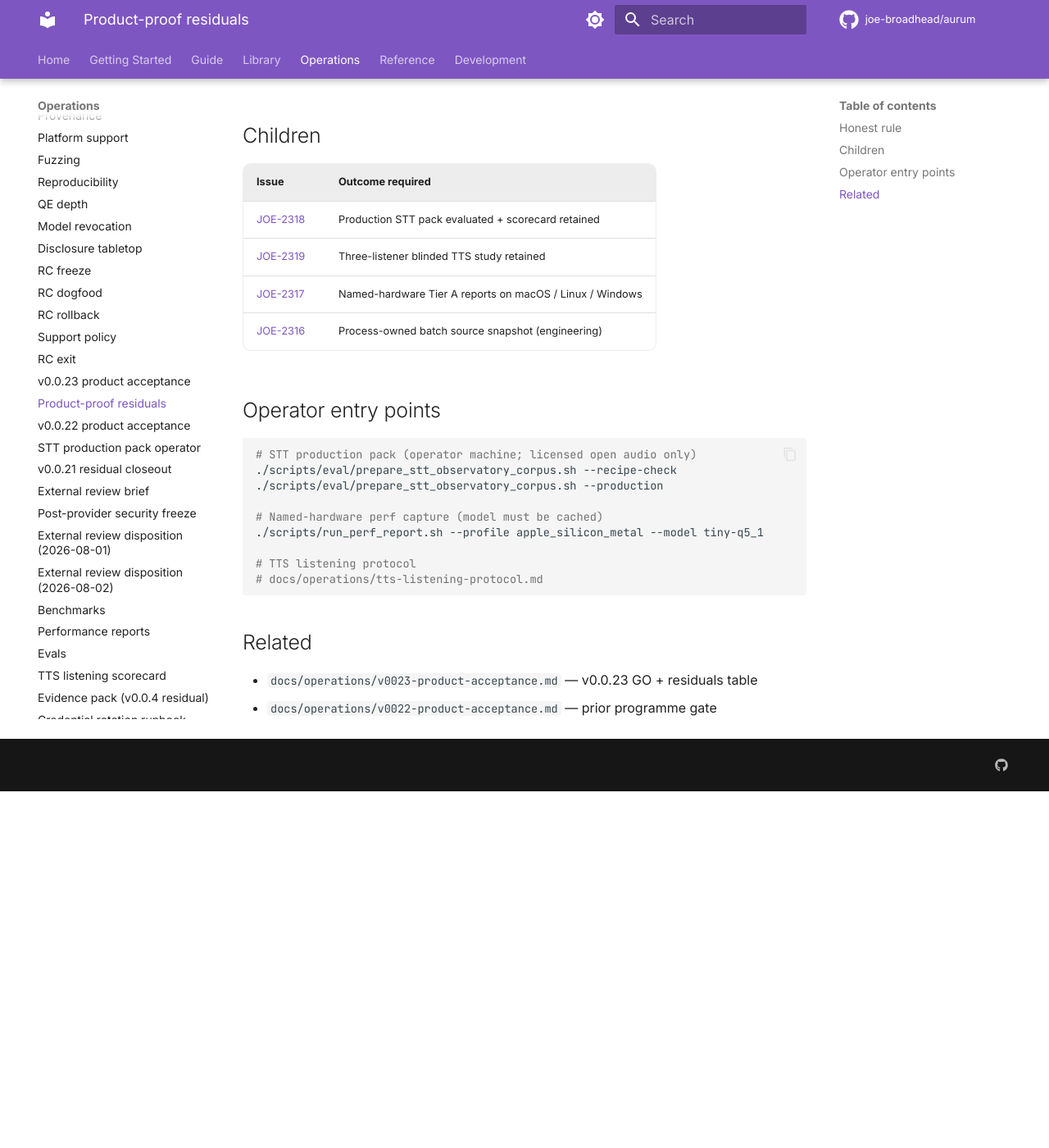
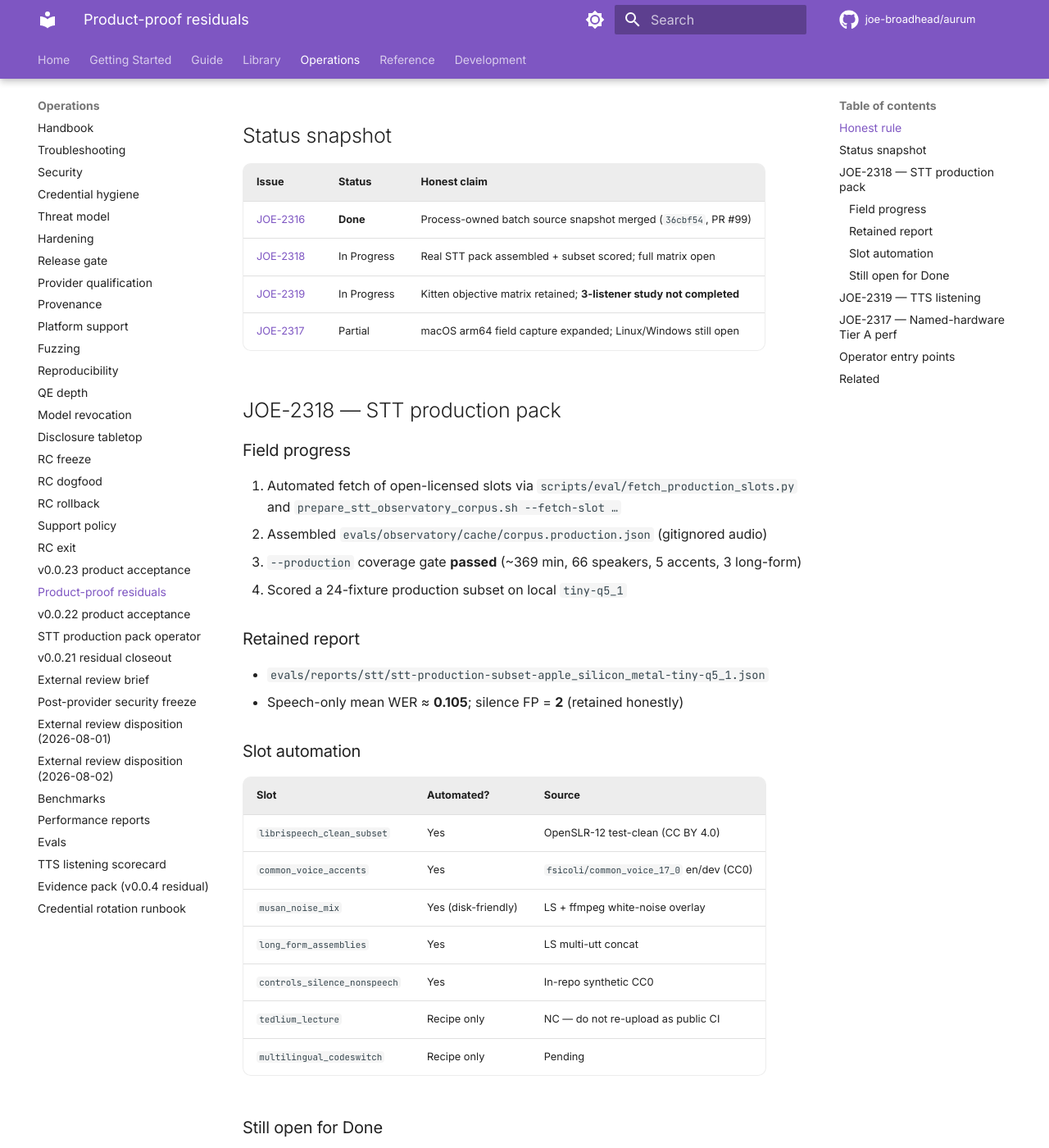
Before and after one commit to joe-broadhead/aurum, an MkDocs documentation site: the page built from docs/operations/product-proof-residuals.md, in a window 1280 px wide and 1400 px high, scrolled down 604 px. Shown: the whole window at 82% size. Built offline with MkDocs 1.6.1 and Material for MkDocs 9.7.7, drawn with Linux system fonts in a browser that asks for light colours; comment, search, counter and statistics services are not loaded; before the commit the page ends 1569 px from its top, so only the background shows below that; some of the changed text lies outside the part shown.

Commit message:
feat(evals): real STT production-pack fetch, assemble, and subset score (JOE-2318)
Automate licensed open-source slot fetch (LibriSpeech test-clean, Common Voice
accents, noise overlays, long-form assemblies, controls), assemble the production
corpus under a gitignored cache, and retain a real tiny-q5_1 subset scorecard.
Also record TTS objective and macOS perf operator smokes without claiming full
3-listener or 3-platform Done.

````diff
--- a/docs/operations/product-proof-residuals.md
+++ b/docs/operations/product-proof-residuals.md
@@ -17,30 +17,84 @@ SDK consumers). This document tracks the remaining **product-proof** work.
 | Fail closed on budget regression | Rewrite baselines to make a release pass |
 | Keep remotes experimental without live evidence | Claim world-class quality without packs |
 
-## Children
+## Status snapshot
 
-| Issue | Outcome required |
-|-------|------------------|
-| [JOE-2318](https://linear.app/joe-broadhead/issue/JOE-2318) | Production STT pack evaluated + scorecard retained |
-| [JOE-2319](https://linear.app/joe-broadhead/issue/JOE-2319) | Three-listener blinded TTS study retained |
-| [JOE-2317](https://linear.app/joe-broadhead/issue/JOE-2317) | Named-hardware Tier A reports on macOS / Linux / Windows |
-| [JOE-2316](https://linear.app/joe-broadhead/issue/JOE-2316) | Process-owned batch source snapshot (engineering) |
+| Issue | Status | Honest claim |
+|-------|--------|--------------|
+| [JOE-2316](https://linear.app/joe-broadhead/issue/JOE-2316) | **Done** | Process-owned batch source snapshot merged (`36cbf54`, PR #99) |
+| [JOE-2318](https://linear.app/joe-broadhead/issue/JOE-2318) | In Progress | Real STT pack assembled + subset scored; full matrix open |
+| [JOE-2319](https://linear.app/joe-broadhead/issue/JOE-2319) | In Progress | Kitten objective matrix retained; **3-listener study not completed** |
+| [JOE-2317](https://linear.app/joe-broadhead/issue/JOE-2317) | Partial | macOS arm64 field capture expanded; Linux/Windows still open |
+
+## JOE-2318 — STT production pack
+
+### Field progress
+
+1. Automated fetch of open-licensed slots via
+   `scripts/eval/fetch_production_slots.py` and
+   `prepare_stt_observatory_corpus.sh --fetch-slot …`
+2. Assembled `evals/observatory/cache/corpus.production.json` (gitignored audio)
+3. `--production` coverage gate **passed** (~369 min, 66 speakers, 5 accents, 3 long-form)
+4. Scored a 24-fixture production subset on local `tiny-q5_1`
+
+### Retained report
+
+* `evals/reports/stt/stt-production-subset-apple_silicon_metal-tiny-q5_1.json`
+* Speech-only mean WER ≈ **0.105**; silence FP = **2** (retained honestly)
+
+### Slot automation
+
+| Slot | Automated? | Source |
+|------|------------|--------|
+| `librispeech_clean_subset` | Yes | OpenSLR-12 test-clean (CC BY 4.0) |
+| `common_voice_accents` | Yes | `fsicoli/common_voice_17_0` en/dev (CC0) |
+| `musan_noise_mix` | Yes (disk-friendly) | LS + ffmpeg white-noise overlay |
+| `long_form_assemblies` | Yes | LS multi-utt concat |
+| `controls_silence_nonspeech` | Yes | In-repo synthetic CC0 |
+| `tedlium_lecture` | Recipe only | NC — do not re-upload as public CI |
+| `multilingual_codeswitch` | Recipe only | Pending |
+
+### Still open for Done
+
+* Full model matrix on production pack
+* TED-LIUM / multilingual slots (or coverage re-plan)
+* Production budget baseline + full fixture sweep
+
+## JOE-2319 — TTS listening
+
+* Kitten Luna / Jasper / Bella objective matrix: **all_passed** (65 fixtures)
+* Blinded session pack tooling ready; **3 listeners still required**
+* See `docs/operations/tts-listening-protocol.md`
+
+## JOE-2317 — Named-hardware Tier A perf
+
+* macOS arm64 operator field reports retained under `evals/reports/perf/`
+* Linux x86_64 and Windows MSVC Tier A baselines still open
+* See `docs/operations/performance-reports.md`
 
 ## Operator entry points
 
 ```bash
 # STT production pack (operator machine; licensed open audio only)
 ./scripts/eval/prepare_stt_observatory_corpus.sh --recipe-check
+./scripts/eval/prepare_stt_observatory_corpus.sh --fetch-slot all-auto
+./scripts/eval/prepare_stt_observatory_corpus.sh --assemble-production
 ./scripts/eval/prepare_stt_observatory_corpus.sh --production
+./scripts/eval/prepare_stt_observatory_corpus.sh --score-subset --model tiny-q5_1
+
+# TTS objective + listening session
+python3 scripts/eval/run_tts_objective_matrix.py --local-only
+python3 scripts/eval/prepare_tts_listening_session.py prepare \
+  --pairs kitten-nano-int8:Luna,kitten-nano-int8:Jasper --min-fixtures 20
 
 # Named-hardware perf capture (model must be cached)
-./scripts/run_perf_report.sh --profile apple_silicon_metal --model tiny-q5_1
-
-# TTS listening protocol
-# docs/operations/tts-listening-protocol.md
+./scripts/eval/run_tier_a_perf_capture.py --profile apple_silicon_metal
 ```
 
 ## Related
 
 * `docs/operations/v0023-product-acceptance.md` — v0.0.23 GO + residuals table
 * `docs/operations/v0022-product-acceptance.md` — prior programme gate
+* `docs/operations/stt-production-pack-operator.md`
+* `docs/operations/tts-listening-protocol.md`
+* `docs/operations/performance-reports.md`
````
Also changed, not shown: other parts of docs/operations/product-proof-residuals.md (+1 -1 lines), docs/operations/stt-observatory.md (+2 -0 lines), docs/operations/stt-production-pack-operator.md (+24 -10 lines), evals/observatory/README.md (+9 -0 lines), evals/reports/stt/stt-production-subset-apple_silicon_metal-tiny-q5_1.md (added, +31 -0 lines), 6 other files.
